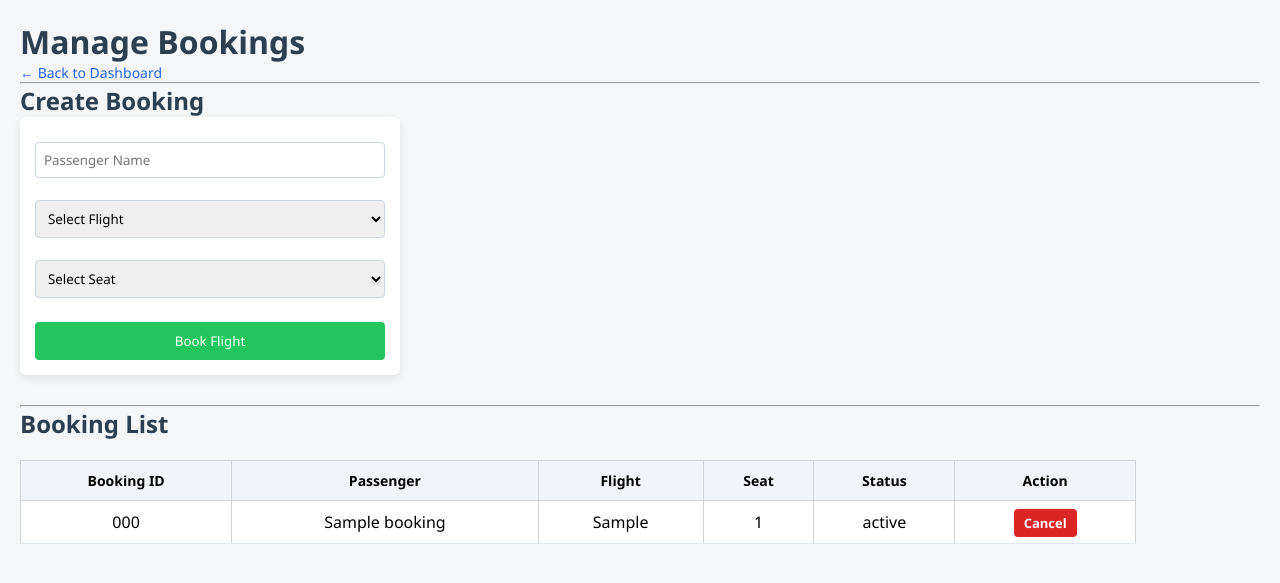
After one commit to shambhavi-masade/airport-management, a Flask app: template templates/bookings.html in a window 1280 px wide. The commit adds this page. Shown: the top 583 px of the page. Run offline with Flask 3, Linux system fonts and the light colour scheme; the template is opened without the code that fills it: most values are stand-ins (such as "Sample title", 1, 10 or a date in 2020); some web fonts are replaced.

Commit message:
Updated booking page and fixed UI

```diff
--- a/app.py
+++ b/app.py
@@ -1,5 +1,6 @@
 from flask import Flask, render_template
 from flights import flights_bp
+from bookings import bookings_bp
 
 app = Flask(__name__)
 
@@ -9,6 +10,7 @@ def home():
     return render_template("index.html")
 
 app.register_blueprint(flights_bp)
+app.register_blueprint(bookings_bp)
 
 if __name__ == "__main__":
     app.run(debug=True)
--- a/db.py
+++ b/db.py
@@ -4,6 +4,6 @@ def get_db_connection():
     return mysql.connector.connect(
         host="localhost",
         user="root",
-        password="root",   # your MySQL password
+        password="root",
         database="airport_db"
     )
--- a/static/style.css
+++ b/static/style.css
@@ -274,3 +274,163 @@ table td {
     color: #2563eb;
     font-size: 14px;
 }
+/* ===== Manage Bookings Page ===== */
+
+body {
+    font-family: Arial, sans-serif;
+    background-color: #f4f6f8;
+    padding: 20px;
+}
+
+h1, h2 {
+    color: #2c3e50;
+}
+
+a {
+    text-decoration: none;
+    color: #2563eb;
+    font-size: 14px;
+}
+
+a:hover {
+    text-decoration: underline;
+}
+
+/* ===== Form Styling ===== */
+form {
+    background-color: #ffffff;
+    padding: 15px;
+    width: 350px;
+    border-radius: 6px;
+    box-shadow: 0 4px 8px rgba(0, 0, 0, 0.08);
+    margin-bottom: 30px;
+}
+
+input, select, button {
+    width: 100%;
+    padding: 8px;
+    margin-top: 10px;
+}
+
+button {
+    background-color: #22c55e;
+    color: white;
+    border: none;
+    border-radius: 4px;
+    cursor: pointer;
+}
+
+button:hover {
+    background-color: #16a34a;
+}
+
+/* ===== Table Styling ===== */
+table {
+    width: 80%;
+    border-collapse: collapse;
+    background-color: white;
+}
+
+table th, table td {
+    padding: 10px;
+    border: 1px solid #d1d5db;
+    text-align: center;
+}
+
+table th {
+    background-color: #f1f5f9;
+}
+
+/* ===== Cancel Button ===== */
+table a {
+    color: #dc2626;
+    font-weight: bold;
+}
+
+table a:hover {
+    color: #b91c1c;
+}
+
+/* ===== Empty Message ===== */
+p {
+    color: #6b7280;
+    font-style: italic;
+}
+/* ===== Booking Form Enhancements ===== */
+
+form {
+    background-color: #ffffff;
+    padding: 15px;
+    width: 380px;
+    border-radius: 6px;
+    box-shadow: 0 4px 8px rgba(0, 0, 0, 0.08);
+}
+
+form input,
+form select {
+    width: 100%;
+    padding: 8px;
+    margin-top: 10px;
+    border: 1px solid #cbd5e1;
+    border-radius: 4px;
+}
+
+form button {
+    margin-top: 12px;
+    padding: 10px;
+    width: 100%;
+    background-color: #22c55e;
+    color: white;
+    border: none;
+    border-radius: 4px;
+    cursor: pointer;
+}
+
+form button:hover {
+    background-color: #16a34a;
+}
+
+/* ===== No Seats Message ===== */
+
+.no-seats {
+    margin-top: 10px;
+    color: #dc2626;
+    font-size: 14px;
+    font-weight: bold;
+}
+
+/* ===== Booking Table ===== */
+
+table {
+    width: 90%;
+    background-color: #ffffff;
+    border-collapse: collapse;
+    margin-top: 20px;
+}
+
+table th {
+    background-color: #f1f5f9;
+    padding: 10px;
+    font-size: 14px;
+}
+
+table td {
+    padding: 10px;
+    border-bottom: 1px solid #e2e8f0;
+    text-align: center;
+}
+
+/* ===== Cancel Button ===== */
+
+table a {
+    padding: 5px 10px;
+    background-color: #dc2626;
+    color: white;
+    text-decoration: none;
+    border-radius: 4px;
+    font-size: 13px;
+}
+
+table a:hover {
+    background-color: #b91c1c;
+}
--- /dev/null
+++ b/templates/bookings.html
@@ -0,0 +1,81 @@
+<!DOCTYPE html>
+<html>
+<head>
+    <title>Manage Bookings</title>
+    <link rel="stylesheet" href="{{ url_for('static', filename='style.css') }}">
+</head>
+<body>
+
+<h1>Manage Bookings</h1>
+<a href="/">← Back to Dashboard</a>
+
+<hr>
+
+<h2>Create Booking</h2>
+
+<form method="POST">
+    <input type="text" name="passenger_name" placeholder="Passenger Name" required>
+
+    <!-- FLIGHT SELECTION -->
+    <select name="flight_id" onchange="location='?flight_id=' + this.value" required>
+        <option value="">Select Flight</option>
+        {% for f in flights %}
+            <option value="{{ f.id }}"
+                {% if request.args.get('flight_id') == f.id|string %}selected{% endif %}>
+                {{ f.flight_no }}
+            </option>
+        {% endfor %}
+    </select>
+
+    <!-- SEAT SELECTION -->
+    {% if seats %}
+        <select name="seat_id" required>
+            <option value="">Select Seat</option>
+            {% for s in seats %}
+                <option value="{{ s.id }}">{{ s.seat_number }}</option>
+            {% endfor %}
+        </select>
+    {% elif request.args.get('flight_id') %}
+        <p style="color:red;">No seats available for this flight</p>
+    {% endif %}
+
+    <button type="submit">Book Flight</button>
+</form>
+
+<hr>
+
+<h2>Booking List</h2>
+
+{% if bookings %}
+<table border="1" cellpadding="8">
+    <tr>
+        <th>Booking ID</th>
+        <th>Passenger</th>
+        <th>Flight</th>
+        <th>Seat</th>
+        <th>Status</th>
+        <th>Action</th>
+    </tr>
+
+    {% for b in bookings %}
+    <tr>
+        <td>{{ b.booking_code }}</td>
+        <td>{{ b.passenger_name }}</td>
+        <td>{{ b.flight_no }}</td>
+        <td>{{ b.seat_number }}</td>
+        <td>{{ b.booking_status }}</td>
+        <td>
+            <a href="/delete_booking/{{ b.id }}"
+               onclick="return confirm('Cancel this booking?')">
+               Cancel
+            </a>
+        </td>
+    </tr>
+    {% endfor %}
+</table>
+{% else %}
+<p>No bookings yet.</p>
+{% endif %}
+
+</body>
+</html>
```
Also changed, not shown: bookings.py (added, +105 -0 lines).
